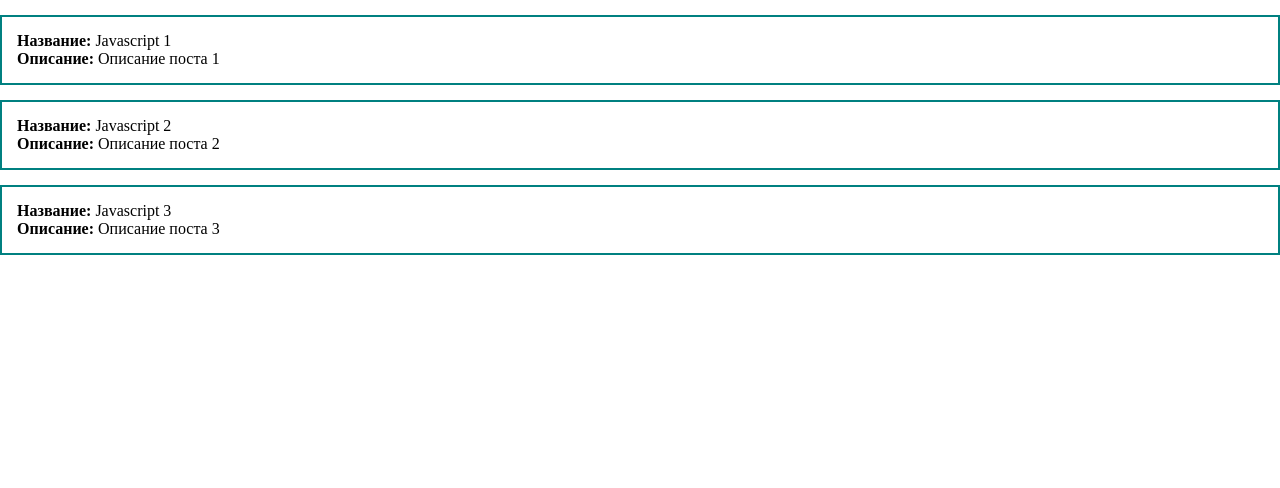
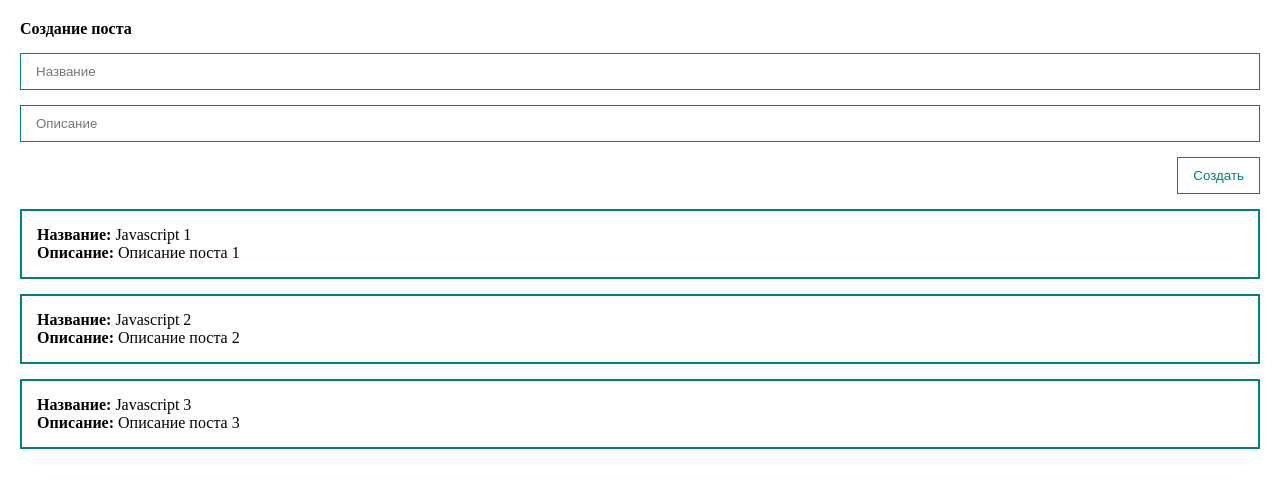
Before and after one commit to videokurs12/vue3-fundamentalniy-curs, a Vue app: page / in a window 1280 px wide. Shown: the top 488 px of the page. Built offline with nearby package versions, Linux system fonts and the light colour scheme.

Commit message:
Динамически добавляем какие-то новые посты в наш массив. Двухстороннее связывание

```diff
--- a/src/App.vue
+++ b/src/App.vue
@@ -1,5 +1,31 @@
 <template>
-<div>
+<div class="app">
+  <form @submit.prevent>  <!-- Что бы не перезагружалась страница -->
+    <h4>Создание поста</h4>
+    <input
+        v-bind:value="title"
+        @input="inputTitle"
+        class="input"
+        type="text"
+        placeholder="Название"
+    > <!-- v-bind: связывает какие-то данные с каким-то конкретным компонентом.
+       Отслеживает изменения в инпуте:
+       Вариант 1 : @input="inputTitle" и ниже создаем функцию
+       Вариант 2 : @input="title = $event.target.value" и все, но у меня этот вариант не сработал-->
+    <input
+        v-bind:value="body"
+        @input="inputBody"
+        class="input"
+        type="text"
+        placeholder="Описание"
+    >
+    <button
+        class="btn"
+        @click="createPost"
+    >
+      Создать
+    </button> <!-- Создаем слушатель нажатия на кнопку -->
+  </form>
   <div class="post" v-for="post in posts">
     <div><strong>Название:</strong> {{ post.title }}</div>
     <div><strong>Описание:</strong> {{ post.body }}</div>
@@ -15,11 +41,26 @@ export default {
         {id: 1, title: 'Javascript 1', body: 'Описание поста 1'},
         {id: 1, title: 'Javascript 2', body: 'Описание поста 2'},
         {id: 1, title: 'Javascript 3', body: 'Описание поста 3'},
-      ]
+      ],
+      title: '',
+      body: '',
     }
   },
   methods: {
-
+    createPost(event) {
+      const newPost = { // Добавляем новую запись
+        id: Date.now(),
+        title: this.title,
+        body: this.body,
+      }
+      this.posts.push(newPost);
+    },
+    inputTitle(event) {
+      this.title = event.target.value; // <!-- Помещаем данные из инпута в переменную -->
+    },
+    inputBody(event) {
+      this.body = event.target.value; // <!-- Помещаем данные из инпута в переменную -->
+    }
   }
 }
 </script>
@@ -31,11 +72,37 @@ export default {
   box-sizing: border-box;
 }
 
+.app {
+  padding: 20px;
+}
+
 .post {
   padding: 15px;
   border: 2px solid teal;
   margin-top: 15px;
 }
 
+form {
+  display: flex;
+  flex-direction: column;
+}
+
+.input {
+  width: 100%;
+  border: 1px solid teal;
+  padding: 10px 15px;
+  margin-top: 15px;
+}
+
+.btn {
+  align-self: flex-end;
+  margin-top: 15px;
+  padding: 10px 15px;
+  background: none;
+  color: teal;
+  border: 1px solid teal;
+}
+
+
 
 </style>
```
